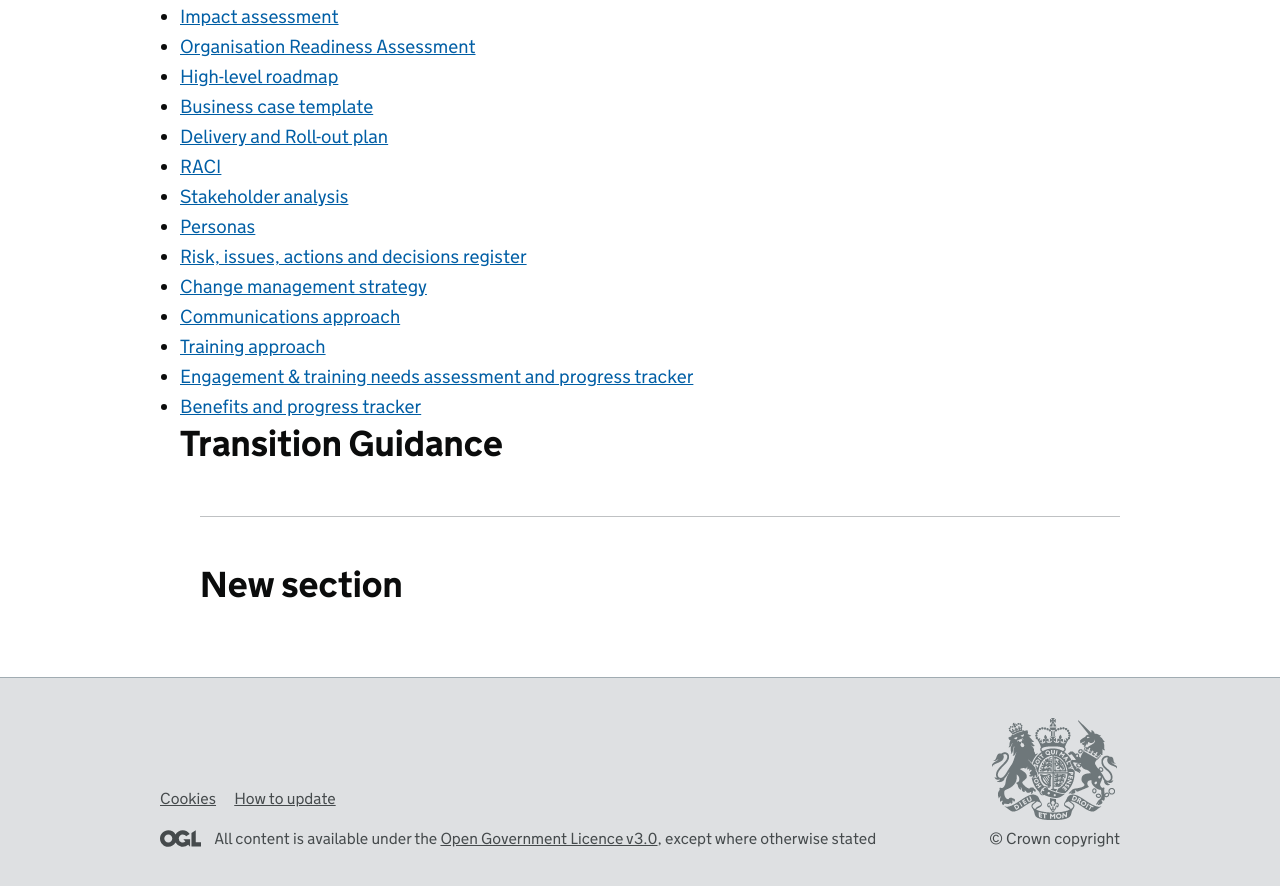
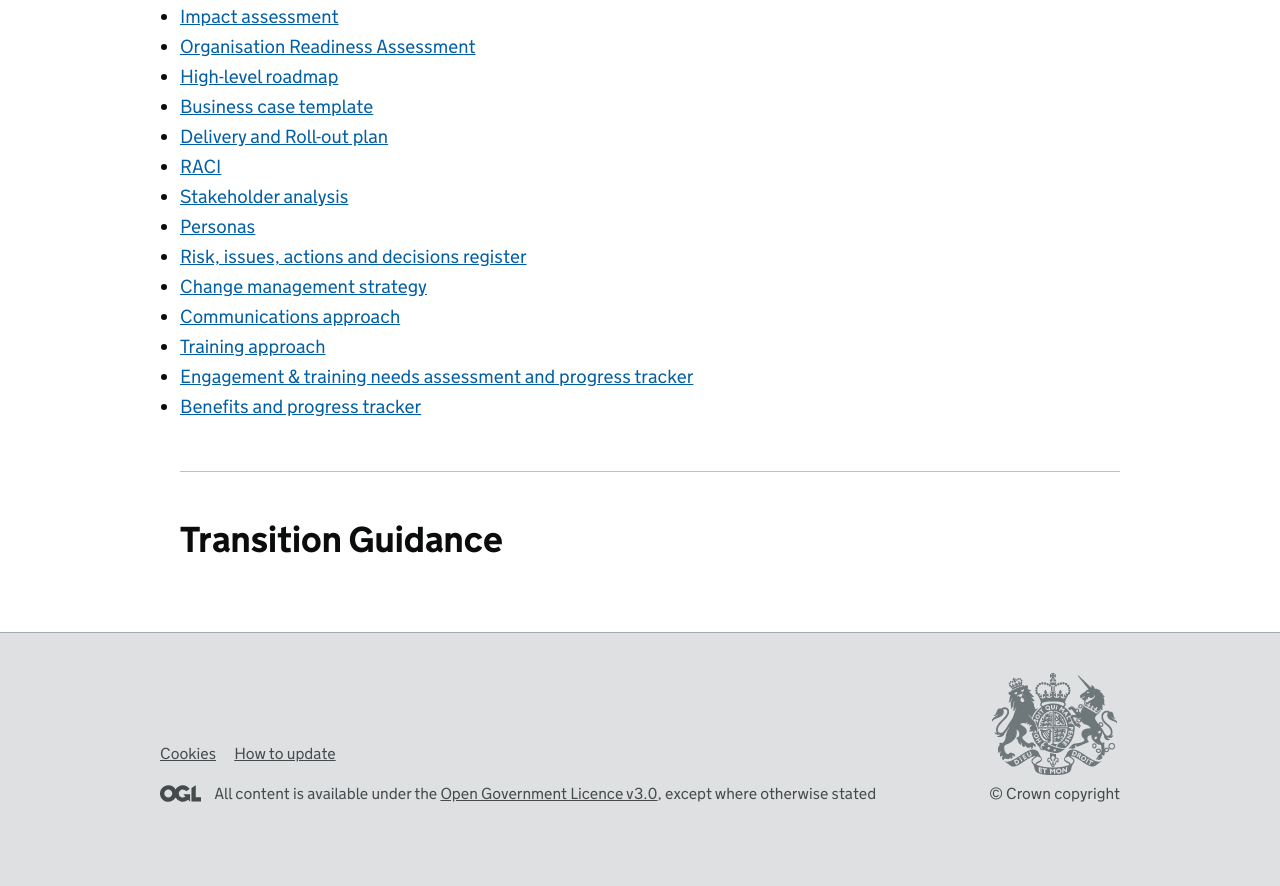
Before and after one commit to jgraham0325/land-register-api-docs, a Jekyll site: the page built from docs/business-change/index.html, in a window 1280 px wide and 900 px high, scrolled down 704 px. Shown: the top 886 px of the window. Built offline with Jekyll 4.4.1, drawn with Linux system fonts in a browser that asks for light colours; after the commit the page ends 1559 px from its top, so only the background shows below that.

Commit message:
Update index.html

```diff
--- a/docs/business-change/index.html
+++ b/docs/business-change/index.html
@@ -128,16 +128,10 @@ title: Business change
       Benefits and progress tracker
     </a>
 
-  </li>
-
-  <h2 id="transition" class="govuk-heading-l">Transition Guidance </h2>
-
-<ul class="govuk-list govuk-list--bullet">
-
-  <hr class="govuk-section-break govuk-section-break--xl govuk-section-break--visible">
+<hr class="govuk-section-break govuk-section-break--xl govuk-section-break--visible">
 
 
-<h2 id="NEWSECTION" class="govuk-heading-l">New section</h
+<h2 id="NEWSECTION" class="govuk-heading-l">Transition Guidance</h
 
   <!-- COPY PASTE for new files, replace spaces with %20 -->
   <!--
```
